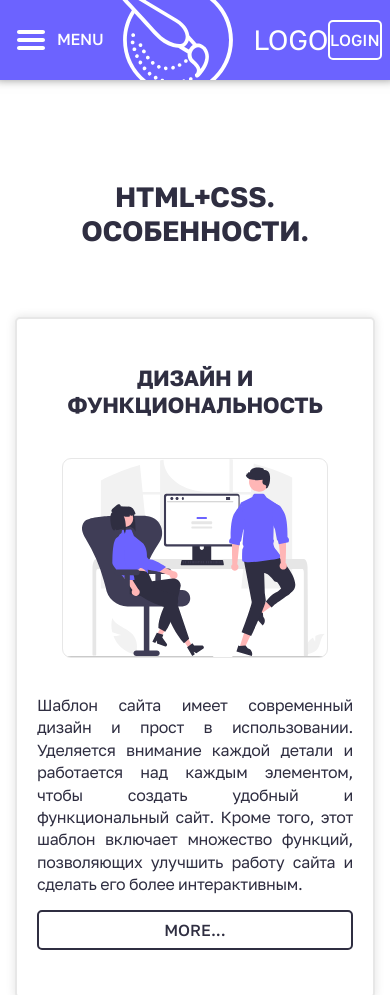
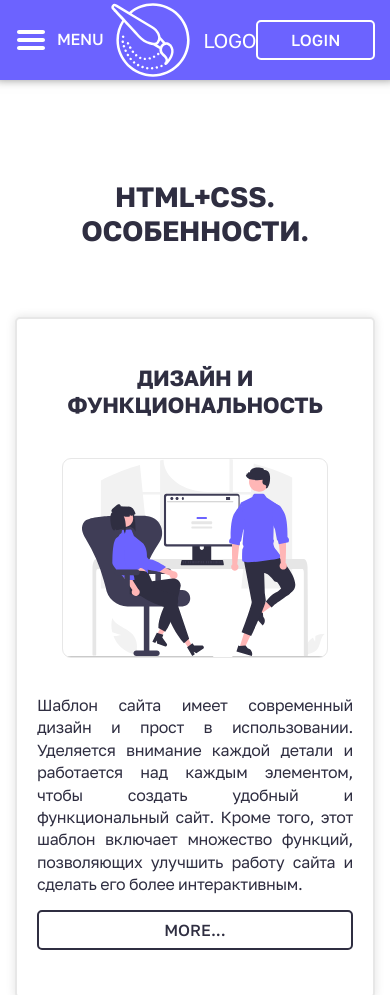
Before and after one commit to feddorovich/simple-site-template, a plain HTML site: page index.html in a window 390 px wide. Shown: the top 995 px of the page. Drawn offline with Linux system fonts and the light colour scheme.

Commit message:
mobile logo fix

```diff
--- a/style.css
+++ b/style.css
@@ -226,6 +226,14 @@ footer a:hover {
     footer a{
         justify-content: center;
     }
+
+    .logo-name img {
+        height: 100px;
+    }
+
+    .logo-name {
+        font-size: 20px;
+    }
 }
 
 .menu-container {
```
